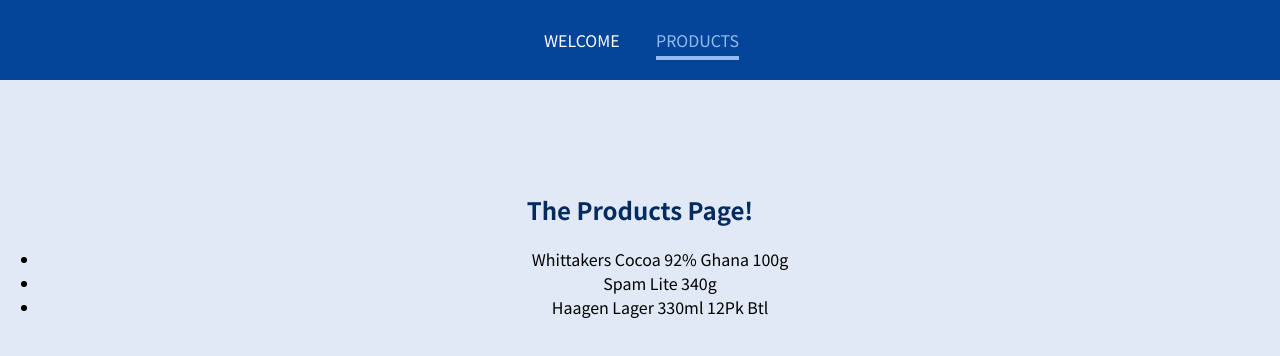
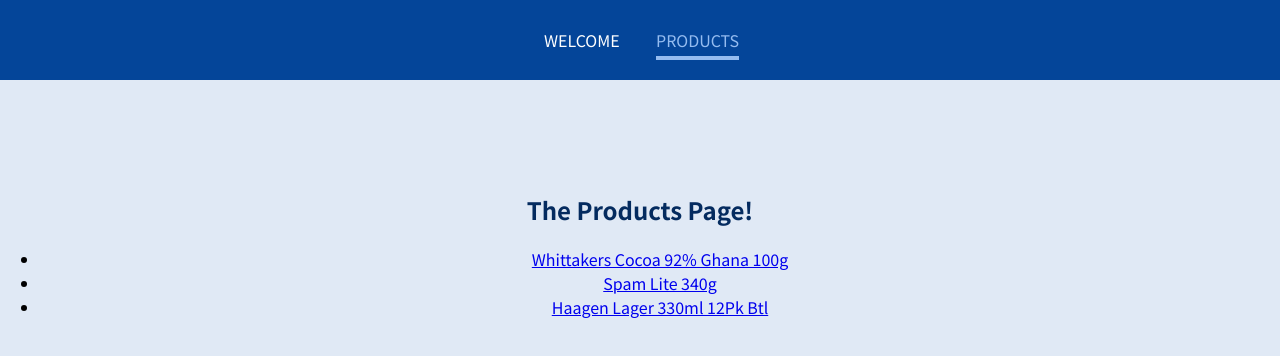
Before and after one commit to berkagmpp/react-router-basic, a JavaScript app: page /products in a window 1280 px wide. Shown: the top 356 px of the page. Built offline with nearby package versions, Linux system fonts and the light colour scheme.

Commit message:
Feat: Add and Extract dynamic Routes with Params Change a path segment - Route path of ProductDetail to /products/:productId in App.js Add useParams(react-router-dom) in ProductDetail.js Add Link to={}(react-router-dom) in Products.js Ref: #31336a9e79da016468341cbe106a8b601f67c6ff

```diff
--- a/src/App.js
+++ b/src/App.js
@@ -19,7 +19,7 @@
                 <Route path="/products">
                     <Products />
                 </Route>
-                <Route path="/product-detail/:productId">
+                <Route path="/products/:productId">
                     <ProductDetail />
                 </Route>
             </main>
--- a/src/pages/ProductDetail.js
+++ b/src/pages/ProductDetail.js
@@ -1,7 +1,12 @@
+import { useParams } from "react-router-dom";
+
 const ProductDetail = () => {
+    const params = useParams();
+
     return (
         <section>
             <h1>Product detail</h1>
+            <p>{params.productId}</p>
         </section>
     );
 };
--- a/src/pages/Products.js
+++ b/src/pages/Products.js
@@ -1,11 +1,25 @@
+import { Link } from "react-router-dom";
+
 const Products = () => {
     return (
         <section>
             <h1>The Products Page!</h1>
             <ul>
-                <li>Whittakers Cocoa 92% Ghana 100g</li>
-                <li>Spam Lite 340g</li>
-                <li>Haagen Lager 330ml 12Pk Btl</li>
+                <li>
+                    <Link to="/products/p1">
+                        Whittakers Cocoa 92% Ghana 100g
+                    </Link>
+                </li>
+                <li>
+                    <Link to="/products/p2">
+                        Spam Lite 340g
+                    </Link>
+                </li>
+                <li>
+                    <Link to="/products/p3">
+                        Haagen Lager 330ml 12Pk Btl
+                    </Link>
+                </li>
             </ul>
         </section>
     );
```
